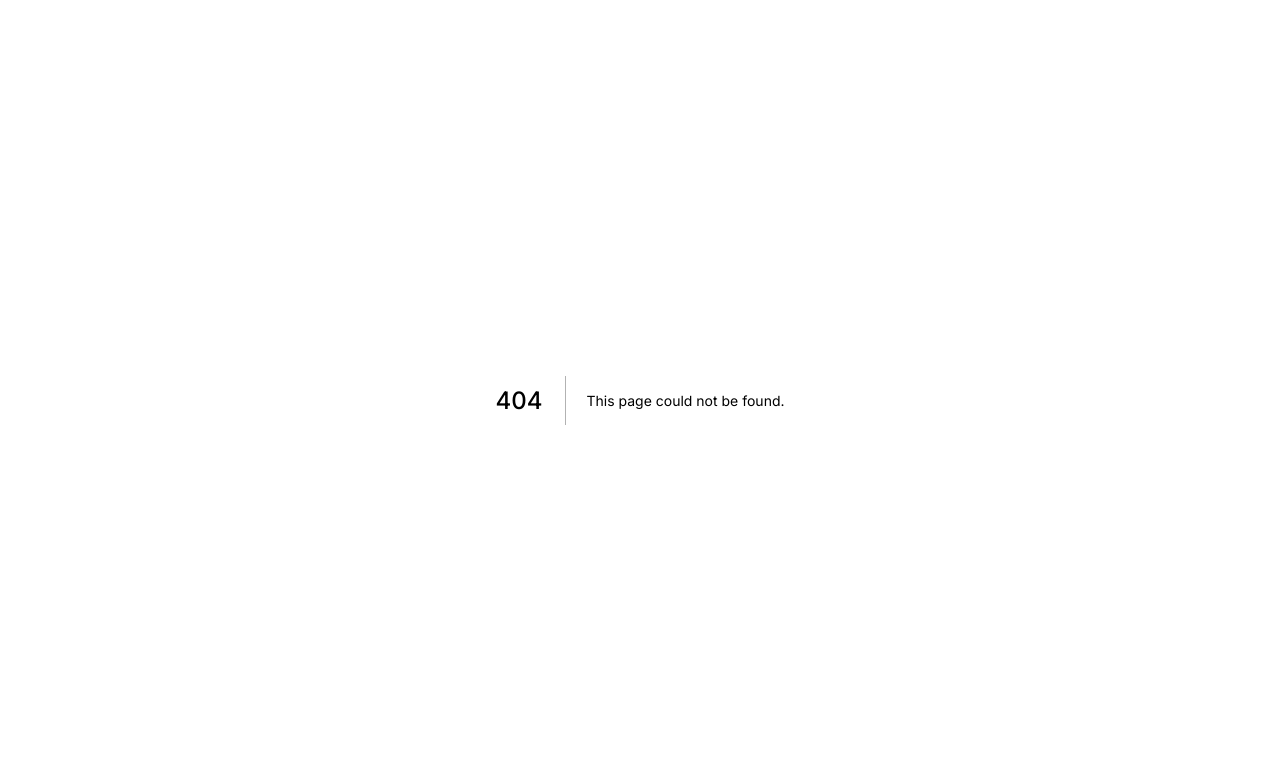
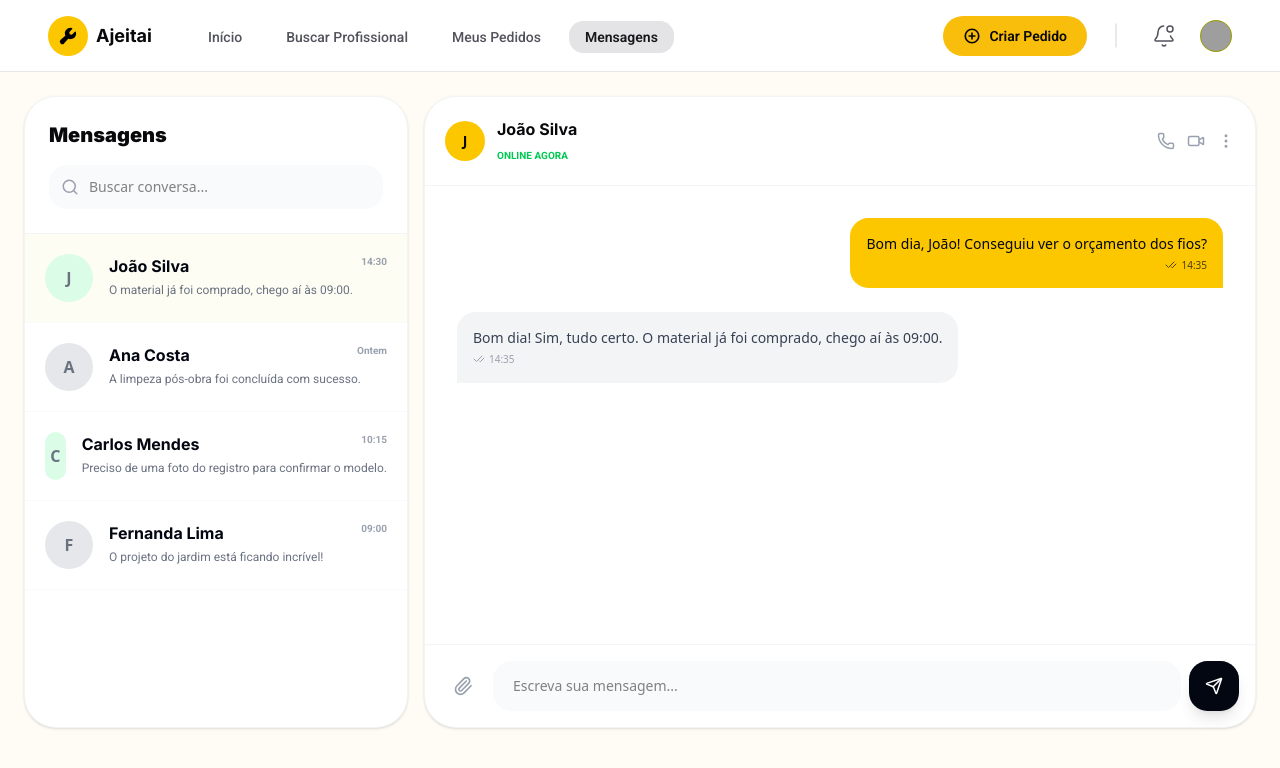
Before and after one commit to gustavuhh1/ajeita-front-end, a Next.js app: page /mensagens in a window 1280 px wide. Before the commit this address had no page. Shown: the top 768 px of the page. Built offline with nearby package versions, Linux system fonts and the light colour scheme; grey boxes are pictures that could not be loaded.

Commit message:
feat: criando tela mensagens bate-papo

```diff
--- /dev/null
+++ b/app/mensagens/page.tsx
@@ -0,0 +1,171 @@
+"use client";
+
+import React, { useState } from "react";
+import { Search, MoreVertical, Paperclip, Send, CheckCheck, Phone, Video } from "lucide-react";
+import Header from "@/app/cliente/components/header";
+
+// Definição das interfaces para garantir a segurança do TypeScript
+interface Message {
+  id: number;
+  sender: 'user' | 'pro';
+  text: string;
+}
+
+interface Chat {
+  id: number;
+  name: string;
+  lastMessage: string;
+  time: string;
+  unread: number;
+  online: boolean;
+  messages: Message[];
+}
+
+const CHATS: Chat[] = [
+  {
+    id: 1,
+    name: "João Silva",
+    lastMessage: "O material já foi comprado, chego aí às 09:00.",
+    time: "14:30",
+    unread: 2,
+    online: true,
+    messages: [
+      { id: 1, sender: "user", text: "Bom dia, João! Conseguiu ver o orçamento dos fios?" },
+      { id: 2, sender: "pro", text: "Bom dia! Sim, tudo certo. O material já foi comprado, chego aí às 09:00." }
+    ]
+  },
+  {
+    id: 2,
+    name: "Ana Costa",
+    lastMessage: "A limpeza pós-obra foi concluída com sucesso.",
+    time: "Ontem",
+    unread: 0,
+    online: false,
+    messages: [
+      { id: 1, sender: "user", text: "Ana, como está o andamento da faxina?" },
+      { id: 2, sender: "pro", text: "Oi! A limpeza pós-obra foi concluída com sucesso. Pode conferir!" }
+    ]
+  },
+  {
+    id: 3,
+    name: "Carlos Mendes",
+    lastMessage: "Preciso de uma foto do registro para confirmar o modelo.",
+    time: "10:15",
+    unread: 1,
+    online: true,
+    messages: [
+      { id: 1, sender: "user", text: "Carlos, o vazamento na pia continua." },
+      { id: 2, sender: "pro", text: "Olá, sobre o vazamento na pia, preciso de uma foto do registro para confirmar o modelo." }
+    ]
+  },
+  {
+    id: 4,
+    name: "Fernanda Lima",
+    lastMessage: "O projeto do jardim está ficando incrível!",
+    time: "09:00",
+    unread: 0,
+    online: false,
+    messages: [
+      { id: 1, sender: "pro", text: "Bom dia! O projeto do jardim está ficando incrível! Vamos adicionar aquelas plantas que você pediu." }
+    ]
+  }
+];
+
+export default function MessagesPage() {
+  const [selectedChat, setSelectedChat] = useState<Chat>(CHATS[0]);
+  const [message, setMessage] = useState("");
+
+  return (
+    <div className="min-h-screen bg-[#FFFCF5]">
+      <Header />
+      <main className="mx-auto flex h-[calc(100vh-120px)] max-w-7xl gap-4 p-6">
+
+        {/* SIDEBAR DE CONVERSAS */}
+        <aside className="w-96 rounded-[32px] border border-gray-100 bg-white shadow-sm flex flex-col overflow-hidden">
+          <div className="p-6 border-b border-gray-100">
+            <h2 className="text-xl font-black mb-4">Mensagens</h2>
+            <div className="relative">
+              <Search className="absolute left-3 top-1/2 -translate-y-1/2 text-gray-400" size={18} />
+              <input
+                className="w-full bg-gray-50 rounded-2xl py-3 pl-10 pr-4 text-sm focus:outline-none focus:ring-2 focus:ring-yellow-400"
+                placeholder="Buscar conversa..."
+              />
+            </div>
+          </div>
+          <div className="flex-1 overflow-y-auto">
+            {CHATS.map((chat) => (
+              <div
+                key={chat.id}
+                onClick={() => setSelectedChat(chat)}
+                className={`p-5 cursor-pointer flex gap-4 transition-all border-b border-gray-50 ${selectedChat.id === chat.id ? 'bg-yellow-50/50' : 'hover:bg-gray-50'}`}
+              >
+                <div className={`relative h-12 w-12 rounded-full ${chat.online ? 'bg-green-100' : 'bg-gray-200'} flex items-center justify-center font-bold text-gray-500`}>
+                  {chat.name.charAt(0)}
+                </div>
+                <div className="flex-1">
+                  <div className="flex justify-between">
+                    <h4 className="font-bold text-gray-950">{chat.name}</h4>
+                    <span className="text-[10px] text-gray-400 font-bold">{chat.time}</span>
+                  </div>
+                  <p className="text-xs text-gray-500 truncate mt-1">{chat.lastMessage}</p>
+                </div>
+              </div>
+            ))}
+          </div>
+        </aside>
+
+        {/* ÁREA DE CHAT */}
+        <section className="flex-1 rounded-[32px] border border-gray-100 bg-white shadow-sm flex flex-col">
+          <div className="p-5 border-b border-gray-100 flex justify-between items-center">
+            <div className="flex items-center gap-3">
+              <div className="h-10 w-10 rounded-full bg-yellow-400 flex items-center justify-center font-bold text-sm">
+                {selectedChat.name.charAt(0)}
+              </div>
+              <div>
+                <h3 className="font-bold">{selectedChat.name}</h3>
+                <span className={`text-[10px] font-bold uppercase ${selectedChat.online ? 'text-green-500' : 'text-gray-400'}`}>
+                  {selectedChat.online ? "Online agora" : "Offline"}
+                </span>
+              </div>
+            </div>
+            <div className="flex gap-3 text-gray-400">
+              <Phone size={18} className="cursor-pointer hover:text-gray-900" />
+              <Video size={18} className="cursor-pointer hover:text-gray-900" />
+              <MoreVertical size={18} className="cursor-pointer hover:text-gray-900" />
+            </div>
+          </div>
+
+          <div className="flex-1 p-8 overflow-y-auto space-y-6">
+            {selectedChat.messages.map((msg) => (
+              <div key={msg.id} className={`flex ${msg.sender === 'user' ? 'justify-end' : 'justify-start'}`}>
+                <div className={`max-w-[70%] p-4 rounded-2xl text-sm ${
+                  msg.sender === 'user'
+                  ? 'bg-yellow-400 rounded-br-none text-gray-950'
+                  : 'bg-gray-100 rounded-bl-none text-gray-700'
+                }`}>
+                  {msg.text}
+                  <div className={`flex items-center gap-1 mt-1 text-[10px] ${msg.sender === 'user' ? 'opacity-70 justify-end' : 'text-gray-400'}`}>
+                    <CheckCheck size={12}/> 14:35
+                  </div>
+                </div>
+              </div>
+            ))}
+          </div>
+
+          <div className="p-4 border-t border-gray-100 flex gap-2">
+            <button className="p-3 text-gray-400 hover:text-gray-900 transition-colors"><Paperclip size={20} /></button>
+            <input
+              value={message}
+              onChange={(e) => setMessage(e.target.value)}
+              className="flex-1 bg-gray-50 rounded-2xl px-5 text-sm outline-none focus:ring-2 focus:ring-yellow-400"
+              placeholder="Escreva sua mensagem..."
+            />
+            <button className="bg-gray-950 text-white p-4 rounded-2xl hover:bg-gray-800 transition-all shadow-lg active:scale-95">
+              <Send size={18} />
+            </button>
+          </div>
+        </section>
+      </main>
+    </div>
+  );
+}
```
